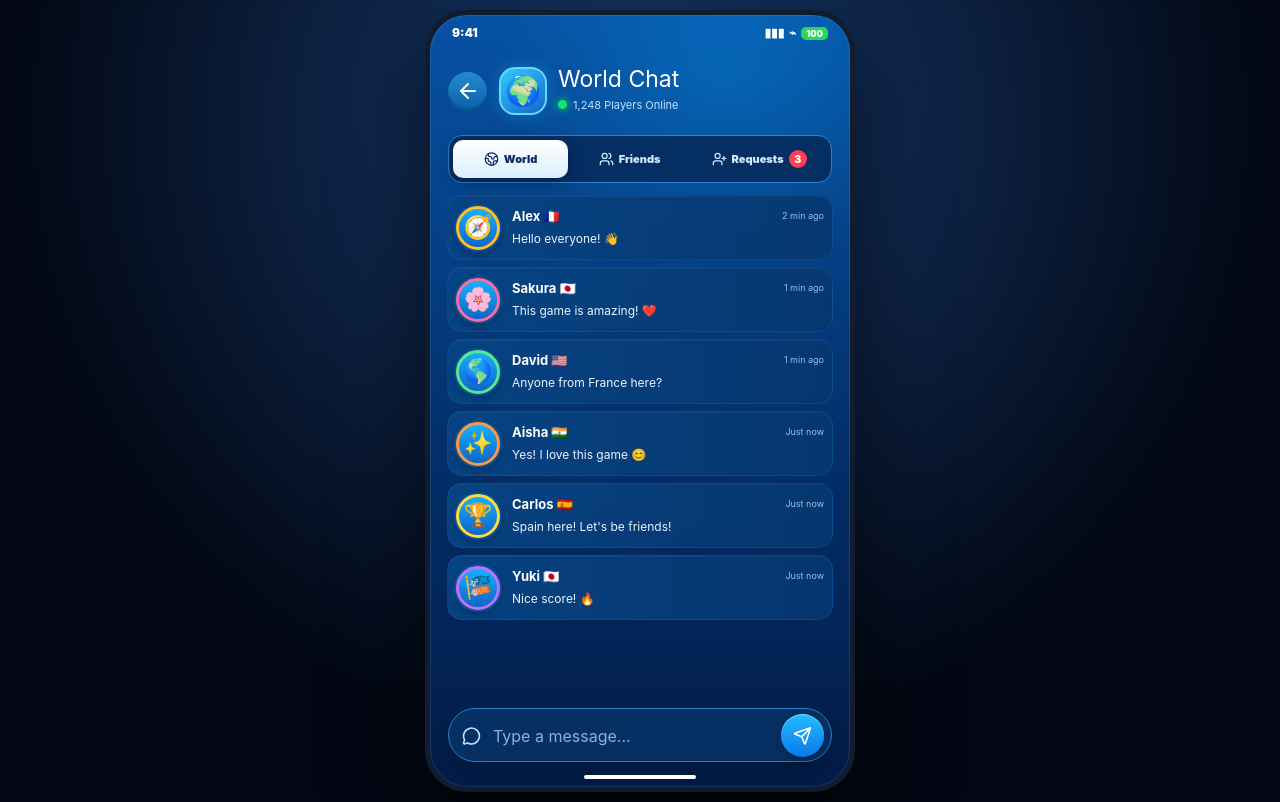
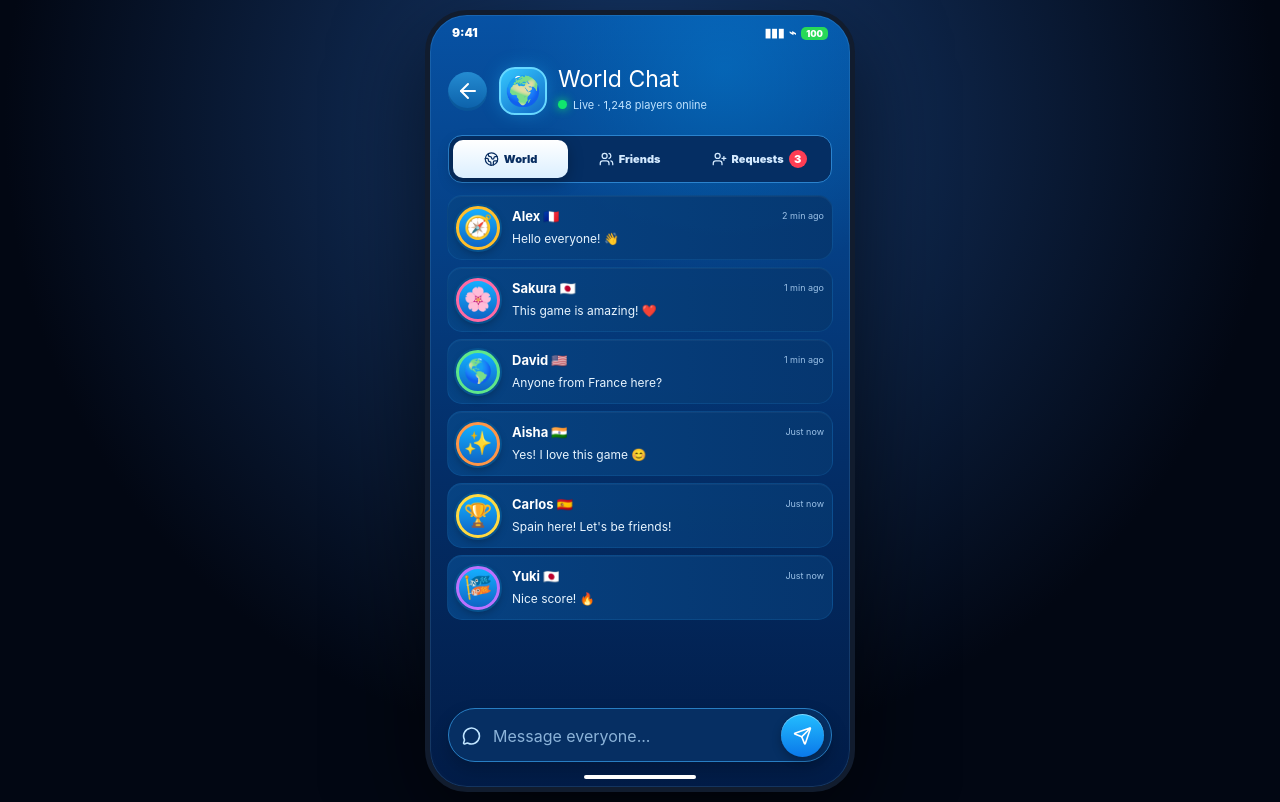
Before and after one commit to sheriyarrose-byte/bilal, a Next.js app: page /chat in a window 1280 px wide. Built offline with nearby package versions, Linux system fonts and the light colour scheme.

Commit message:
Make world chat direct and live-style without profile navigation

```diff
--- a/app/chat/page.tsx
+++ b/app/chat/page.tsx
@@ -1,11 +1,13 @@
 "use client";
-import { FormEvent, useState } from "react";
+import { FormEvent, useEffect, useState } from "react";
 import Link from "next/link";
 import { ArrowLeft, Globe2, MessageCircle, Send, Swords, UserPlus, Users } from "lucide-react";
 import "./chat.css";
 
 type Tab = "world" | "friends" | "requests" | "private";
-const world = [
+type WorldMessage = [string, string, string, string, string];
+
+const world: WorldMessage[] = [
  ["Alex","🇫🇷","🧭","Hello everyone! 👋","2 min ago"],
  ["Sakura","🇯🇵","🌸","This game is amazing! ❤️","1 min ago"],
  ["David","🇺🇸","🌎","Anyone from France here?","1 min ago"],
@@ -13,6 +15,15 @@ const world = [
  ["Carlos","🇪🇸","🏆","Spain here! Let's be friends!","Just now"],
  ["Yuki","🇯🇵","🎏","Nice score! 🔥","Just now"],
 ];
+
+const livePool: WorldMessage[] = [
+ ["Maya","🇨🇦","🍁","Who wants a flag battle? 🏁","Live"],
+ ["Noah","🇬🇧","🦁","Just unlocked Japan! ✨","Live"],
+ ["Lina","🇩🇪","🌟","That boss round was hard 😅","Live"],
+ ["Amir","🇲🇦","⚡","Anyone online for 1v1? ⚔️","Live"],
+ ["Sofia","🇮🇹","🎨","Hello world chat! 👋","Live"],
+];
+
 const friends = [
  ["Sakura","🇯🇵","🌸","Online","Lv 32"],
  ["Alex","🇫🇷","🧭","Online","Lv 28"],
@@ -25,20 +36,45 @@ export default function ChatPage(){
  const [tab,setTab]=useState<Tab>("world");
  const [draft,setDraft]=useState("");
  const [sent,setSent]=useState<string[]>([]);
- const send=(e:FormEvent)=>{e.preventDefault(); const t=draft.trim(); if(!t)return; setSent(v=>[...v,t]); setDraft("");};
+ const [live,setLive]=useState<WorldMessage[]>([]);
+
+ useEffect(()=>{
+  let index=0;
+  const timer=window.setInterval(()=>{
+   setLive(current=>[...current,livePool[index%livePool.length]].slice(-5));
+   index+=1;
+  },5500);
+  return()=>window.clearInterval(timer);
+ },[]);
+
+ const send=(e:FormEvent)=>{
+  e.preventDefault();
+  const t=draft.trim();
+  if(!t)return;
+  setSent(v=>[...v,t]);
+  setDraft("");
+ };
+
  return <main className="chatPage"><section className="chatPhone">
   <div className="phoneStatus"><span>9:41</span><span>▮▮▮ &nbsp;⌁&nbsp; <b>100</b></span></div>
   {tab!=="private" ? <>
-   <header className="chatHero"><Link href="/" className="roundBack"><ArrowLeft/></Link><div className="globeBadge">🌍</div><div><h1>{tab==="world"?"World Chat":tab==="friends"?"Friends":"Friend Requests"}</h1><p><i/>1,248 Players Online</p></div></header>
+   <header className="chatHero"><Link href="/" className="roundBack"><ArrowLeft/></Link><div className="globeBadge">🌍</div><div><h1>{tab==="world"?"World Chat":tab==="friends"?"Friends":"Friend Requests"}</h1><p><i/>{tab==="world"?"Live · 1,248 players online":"1,248 Players Online"}</p></div></header>
    <nav className="chatTabs"><button className={tab==="world"?"active":""} onClick={()=>setTab("world")}><Globe2/>World</button><button className={tab==="friends"?"active":""} onClick={()=>setTab("friends")}><Users/>Friends</button><button className={tab==="requests"?"active":""} onClick={()=>setTab("requests")}><UserPlus/>Requests <em>3</em></button></nav>
-   {tab==="world" && <div className="messageList">{world.map(([n,f,a,m,t],i)=><button key={n} className="messageRow" onClick={()=>i===1&&setTab("private")}><span className={`personAvatar av${i}`}>{a}</span><span className="messageCopy"><b>{n} {f}</b><small>{m}</small></span><time>{t}</time></button>)}{sent.slice(-2).map((m,i)=><div key={i} className="messageRow myWorld"><span className="personAvatar me">🧑‍🚀</span><span className="messageCopy"><b>You 🇫🇷</b><small>{m}</small></span><time>Now</time></div>)}</div>}
+
+   {tab==="world" && <div className="messageList" aria-live="polite">
+    {[...world,...live].map(([n,f,a,m,t],i)=><div key={`${n}-${i}`} className="messageRow"><span className={`personAvatar av${i%6}`}>{a}</span><span className="messageCopy"><b>{n} {f}</b><small>{m}</small></span><time className={t==="Live"?"liveTime":""}>{t}</time></div>)}
+    {sent.map((m,i)=><div key={`me-${i}`} className="messageRow myWorld"><span className="personAvatar me">🧑‍🚀</span><span className="messageCopy"><b>You 🇫🇷</b><small>{m}</small></span><time>Now</time></div>)}
+   </div>}
+
    {tab==="friends" && <div className="friendList">{friends.map(([n,f,a,s,l],i)=><button className="friendRow" key={n} onClick={()=>i===0&&setTab("private")}><span className={`personAvatar av${i}`}>{a}</span><span className="friendCopy"><b>{n} {f}</b><small className={s==="Offline"?"offline":"online"}>{s} · {l}</small></span><span className="challenge"><Swords/>Challenge</span></button>)}</div>}
+
    {tab==="requests" && <div className="requests"><div className="requestCard"><span className="personAvatar">🦊</span><span><b>Mika 🇯🇵</b><small>Lv 21 · 12 mutual players</small></span><button>Accept</button></div><div className="requestCard"><span className="personAvatar">🧢</span><span><b>Omar 🇲🇦</b><small>Lv 17 · Geography fan</small></span><button>Accept</button></div><div className="requestCard"><span className="personAvatar">🎒</span><span><b>Chloe 🇫🇷</b><small>Lv 29 · Diamond league</small></span><button>Accept</button></div></div>}
-   {tab==="world" && <form className="worldComposer" onSubmit={send}><MessageCircle/><input value={draft} onChange={e=>setDraft(e.target.value)} placeholder="Type a message..."/><button><Send/></button></form>}
+
+   {tab==="world" && <form className="worldComposer" onSubmit={send}><MessageCircle/><input value={draft} onChange={e=>setDraft(e.target.value)} placeholder="Message everyone..."/><button aria-label="Send world message"><Send/></button></form>}
   </> : <>
    <header className="privateHead"><button className="roundBack" onClick={()=>setTab("friends")}><ArrowLeft/></button><span className="personAvatar sakura">🌸</span><div><h2>Sakura 🇯🇵</h2><p>● Online</p></div><button className="duel"><Swords/></button></header>
    <div className="privateBody"><p className="their">Hey! 👋</p><p className="their">Nice to meet you!</p><p className="mine">Let's play a challenge!<br/>Are you online? 🎮</p><p className="their">Yes! Let's go! 😍</p><div className="invite"><Swords/><span><b>1v1 Challenge</b><small>Quirk Maps · 10 questions</small></span><button>PLAY</button></div>{sent.map((m,i)=><p key={i} className="mine">{m}</p>)}</div>
-   <form className="privateComposer" onSubmit={send}><input value={draft} onChange={e=>setDraft(e.target.value)} placeholder="Message Sakura..."/><button><Send/></button></form>
+   <form className="privateComposer" onSubmit={send}><input value={draft} onChange={e=>setDraft(e.target.value)} placeholder="Message Sakura..."/><button aria-label="Send private message"><Send/></button></form>
   </>}
   <div className="homeBar"/>
  </section></main>
```
